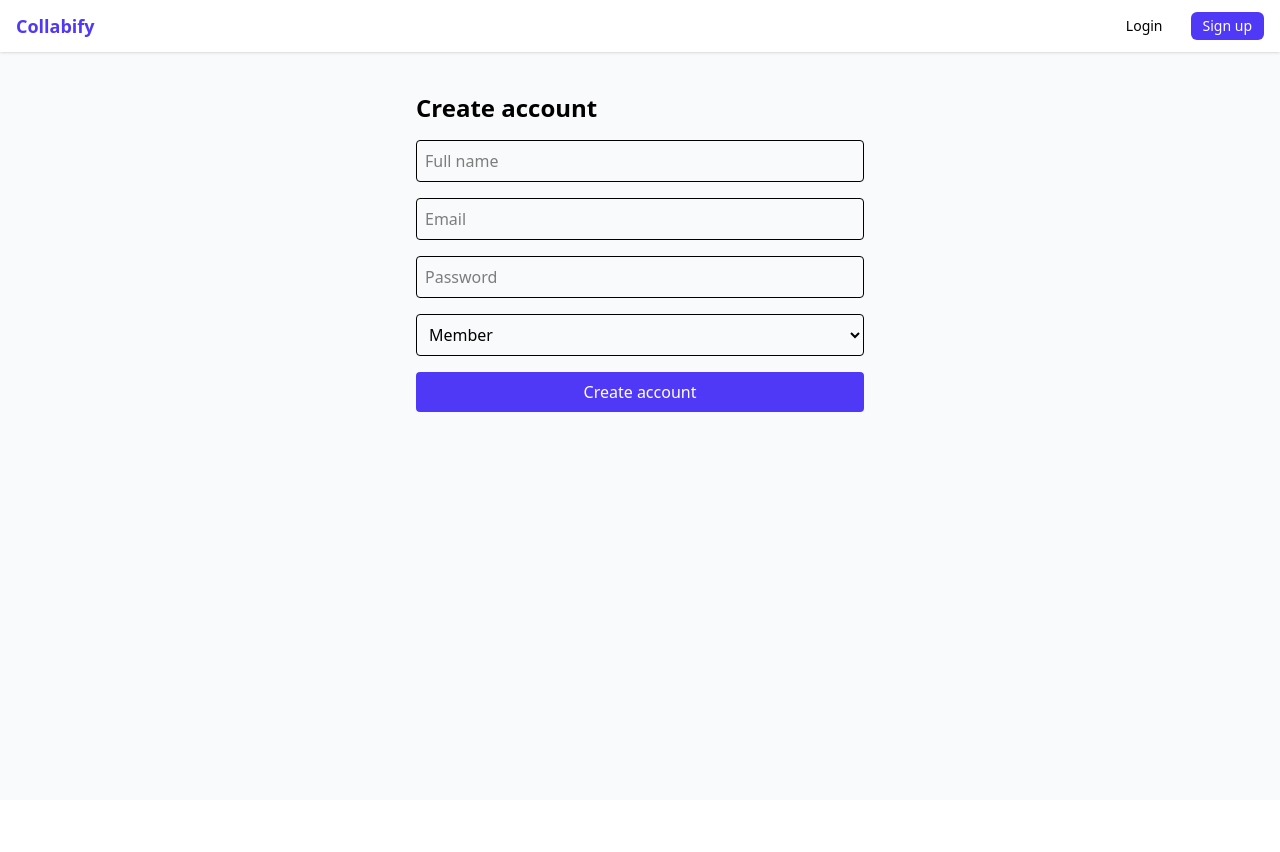
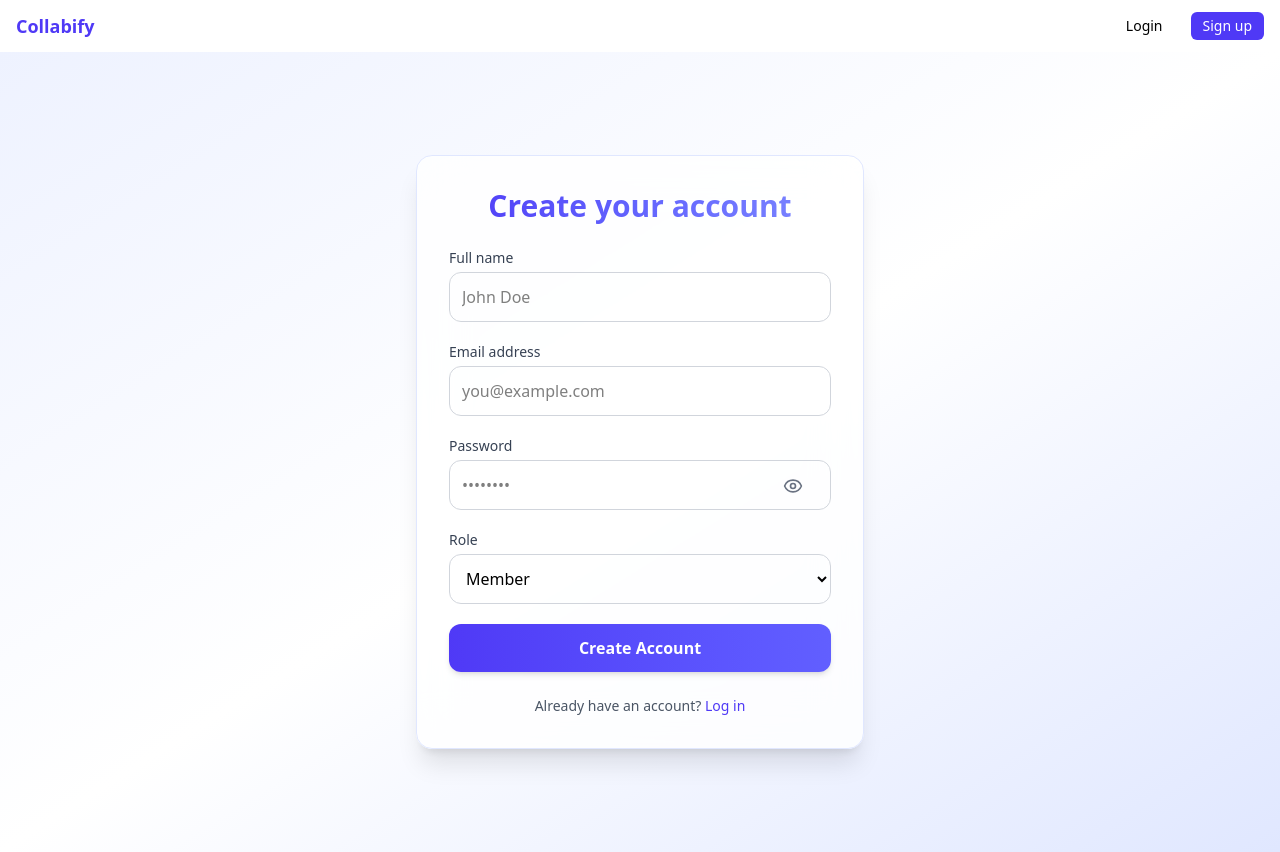
Before and after one commit to aakasshhh/Project-Collaboration-Tool, a React (Vite) app in the folder frontend/: page /signup in a window 1280 px wide. Before the commit the page ends 800 px from the top, so only its background shows below. Built offline with nearby package versions, Linux system fonts and the light colour scheme.

Commit message:
Added Feature Show/Hide password

```diff
--- a/frontend/src/pages/Signup.jsx
+++ b/frontend/src/pages/Signup.jsx
@@ -1,33 +1,117 @@
-import React, { useState, useContext } from 'react';
-import { AuthContext } from '../contexts/AuthContext';
-
+import React, { useState, useContext } from "react";
+import { AuthContext } from "../contexts/AuthContext";
+import { Eye, EyeOff } from "lucide-react";
 export default function Signup() {
   const { signup } = useContext(AuthContext);
-  const [form, setForm] = useState({ name: '', email: '', password: '', role: 'member' });
-
+  const [form, setForm] = useState({
+    name: "",
+    email: "",
+    password: "",
+    role: "member",
+  });
+  const [showPassword, setShowPassword]= useState(false);
   async function submit(e) {
     e.preventDefault();
     try {
       await signup(form);
     } catch (err) {
-      alert(err.response?.data?.message || 'Signup failed');
+      alert(err.response?.data?.message || "Signup failed");
     }
   }
 
   return (
-    <div className="max-w-md mx-auto mt-10 card">
-      <h2 className="text-2xl font-semibold mb-4">Create account</h2>
-      <form onSubmit={submit} className="space-y-4">
-        <input value={form.name} onChange={(e)=>setForm({...form, name: e.target.value})} placeholder="Full name" required className="w-full p-2 border rounded" />
-        <input value={form.email} onChange={(e)=>setForm({...form, email: e.target.value})} placeholder="Email" required className="w-full p-2 border rounded" />
-        <input value={form.password} onChange={(e)=>setForm({...form, password: e.target.value})} type="password" placeholder="Password" required className="w-full p-2 border rounded" />
-        <select value={form.role} onChange={(e)=>setForm({...form, role: e.target.value})} className="w-full p-2 border rounded">
-          <option value="member">Member</option>
-          <option value="manager">Manager</option>
-          <option value="admin">Admin</option>
-        </select>
-        <button className="w-full bg-indigo-600 text-white py-2 rounded">Create account</button>
-      </form>
+    <div className="min-h-screen flex items-center justify-center bg-gradient-to-br from-indigo-50 via-white to-indigo-100">
+      <div className="w-full max-w-md bg-white/80 backdrop-blur-xl rounded-2xl shadow-xl border border-indigo-100 p-8 transition-all hover:shadow-2xl">
+        <h2 className="text-3xl font-bold text-center bg-gradient-to-r from-indigo-600 to-indigo-400 bg-clip-text text-transparent mb-6">
+          Create your account
+        </h2>
+
+        <form onSubmit={submit} className="space-y-5">
+          <div>
+            <label className="block text-sm font-medium text-gray-700 mb-1">
+              Full name
+            </label>
+            <input
+              value={form.name}
+              onChange={(e) => setForm({ ...form, name: e.target.value })}
+              placeholder="John Doe"
+              required
+              className="w-full p-3 border border-gray-300 rounded-xl focus:ring-2 focus:ring-indigo-500 focus:border-transparent transition"
+            />
+          </div>
+
+          <div>
+            <label className="block text-sm font-medium text-gray-700 mb-1">
+              Email address
+            </label>
+            <input
+              value={form.email}
+              onChange={(e) => setForm({ ...form, email: e.target.value })}
+              placeholder="you@example.com"
+              required
+              className="w-full p-3 border border-gray-300 rounded-xl focus:ring-2 focus:ring-indigo-500 focus:border-transparent transition"
+            />
+          </div>
+
+          <div>
+            <label className="block text-sm font-medium text-gray-700 mb-1">
+              Password
+            </label>
+            <input
+              value={form.password}
+              onChange={(e) => setForm({ ...form, password: e.target.value })}
+              type={showPassword ? "text" : "password"}
+              placeholder="••••••••"
+              required
+              className="w-full p-3 border border-gray-300 rounded-xl focus:ring-2 focus:ring-indigo-500 focus:border-transparent transition"
+            />
+
+            <button
+              type="button"
+              onClick={()=>{
+                setShowPassword(!showPassword)
+              }}
+               className="absolute inset-y-0 right-15 top-17 flex items-center text-gray-500 hover:text-indigo-600 transition"
+              >
+                {
+                  showPassword ? <EyeOff size = {20} /> : <Eye size={20} />
+                }
+              </button>
+          </div>
+
+          <div>
+            <label className="block text-sm font-medium text-gray-700 mb-1">
+              Role
+            </label>
+            <select
+              value={form.role}
+              onChange={(e) => setForm({ ...form, role: e.target.value })}
+              className="w-full p-3 border border-gray-300 rounded-xl focus:ring-2 focus:ring-indigo-500 focus:border-transparent transition"
+            >
+              <option value="member">Member</option>
+              <option value="manager">Manager</option>
+              <option value="admin">Admin</option>
+            </select>
+          </div>
+
+          <button
+            type="submit"
+            className="w-full bg-gradient-to-r from-indigo-600 to-indigo-500 text-white font-semibold py-3 rounded-xl shadow-md hover:shadow-lg hover:scale-[1.02] transition-all"
+          >
+            Create Account
+          </button>
+        </form>
+
+        <p className="text-center text-sm text-gray-600 mt-6">
+          Already have an account?{" "}
+          <a
+            href="/login"
+            className="text-indigo-600 font-medium hover:underline"
+          >
+            Log in
+          </a>
+        </p>
+      </div>
     </div>
   );
 }
```
